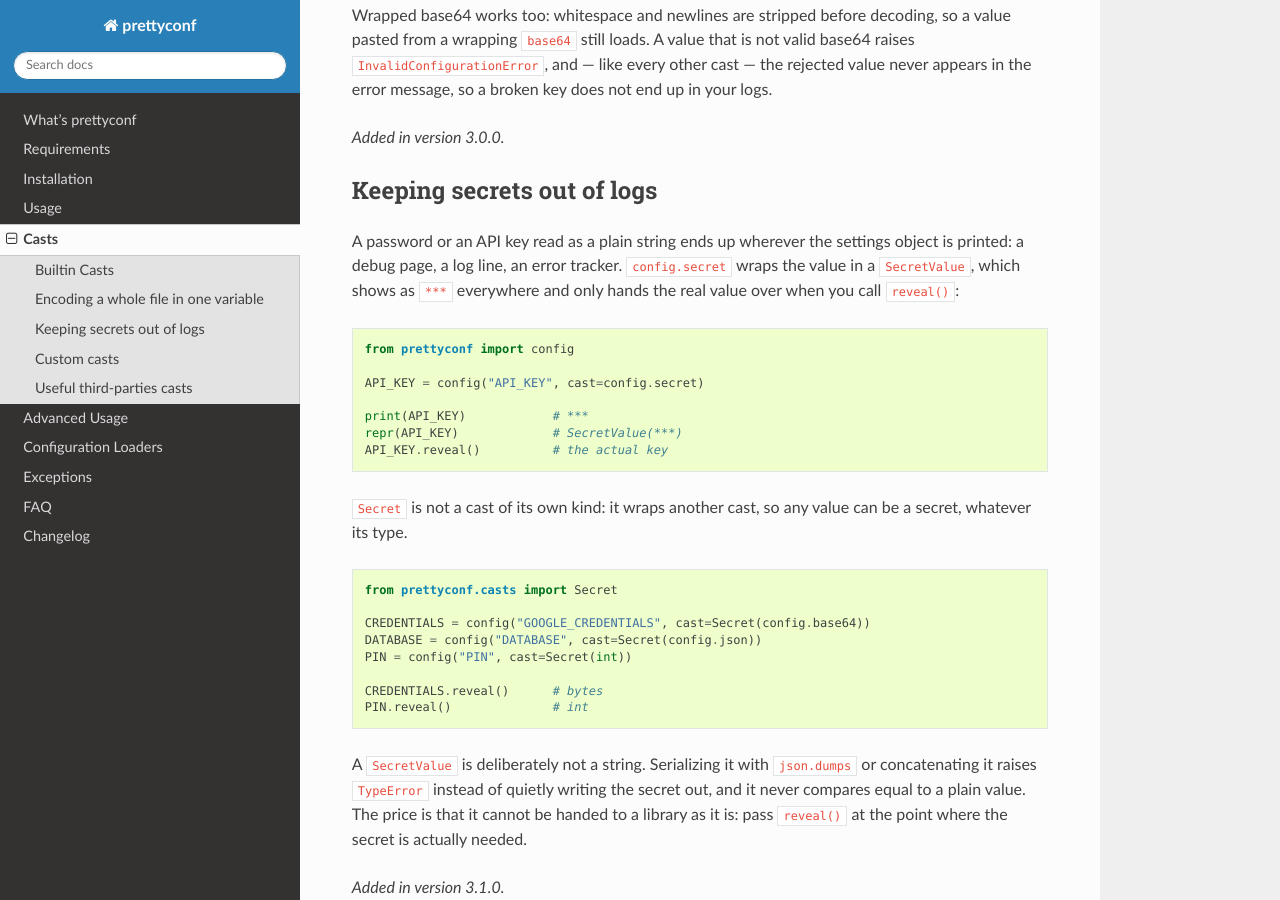
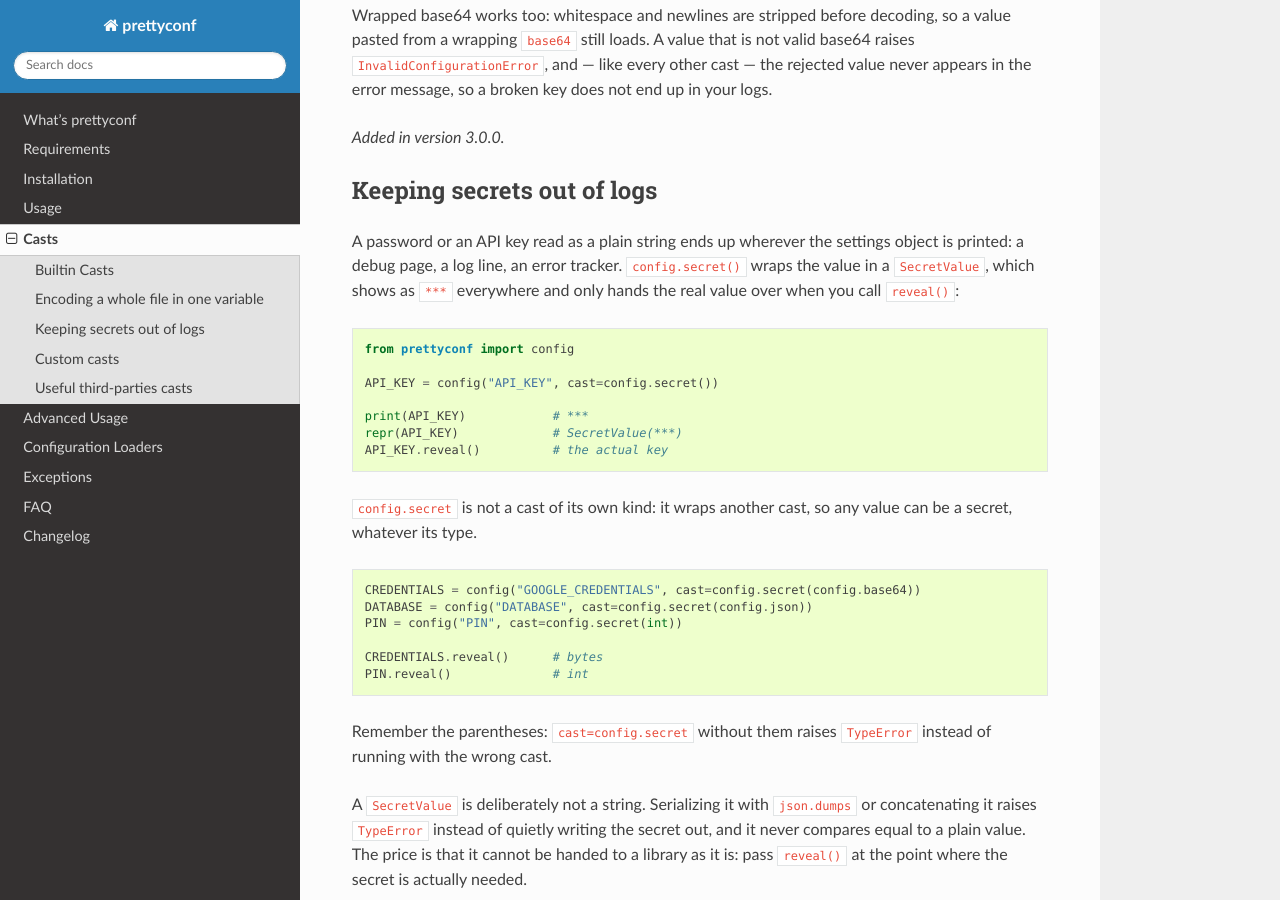
Before and after one commit to osantana/prettyconf, a Sphinx documentation site: the page built from docs/source/casts.rst, in a window 1280 px wide and 900 px high, scrolled down 1323 px. Built offline with Sphinx 7.4.7 and the Read the Docs theme 3.1.0, drawn with Linux system fonts in a browser that asks for light colours; some of the changed text lies outside the part shown.

Commit message:
Make config.secret a factory that takes the wrapped cast
config.secret(config.base64) reads better than importing Secret, and
matches config.option(mapping): a shortcut that is called with what it
wraps. config.secret() with no argument covers the plain string case.

The shortcut used without the parentheses would receive the value as if
it were the cast, and the resulting Secret would show that value in its
repr. It raises TypeError instead, without the value in the message.

Co-Authored-By: Claude Fable 5.2 <noreply@anthropic.com>

```diff
--- a/docs/source/casts.rst
+++ b/docs/source/casts.rst
@@ -13,8 +13,8 @@ Builtin Casts
 #. ``config.json`` - unserialize a string with JSON object into Python.
 #. ``config.base64`` - decodes a whole file encoded as a single base64
    string, see :ref:`base64`.
-#. ``config.secret`` - keeps the value out of logs and tracebacks until you ask
-   for it, see :ref:`secret`.
+#. ``config.secret()`` - keeps the value out of logs and tracebacks until you
+   ask for it, see :ref:`secret`.
 #. ``config.option`` - get a return value based on specific options:
 
 .. code-block:: python
@@ -81,33 +81,34 @@ Keeping secrets out of logs
 ~~~~~~~~~~~~~~~~~~~~~~~~~~~
 
 A password or an API key read as a plain string ends up wherever the settings
-object is printed: a debug page, a log line, an error tracker. ``config.secret``
-wraps the value in a ``SecretValue``, which shows as ``***`` everywhere and only
-hands the real value over when you call ``reveal()``:
+object is printed: a debug page, a log line, an error tracker.
+``config.secret()`` wraps the value in a ``SecretValue``, which shows as ``***``
+everywhere and only hands the real value over when you call ``reveal()``:
 
 .. code-block:: python
 
     from prettyconf import config
 
-    API_KEY = config("API_KEY", cast=config.secret)
+    API_KEY = config("API_KEY", cast=config.secret())
 
     print(API_KEY)            # ***
     repr(API_KEY)             # SecretValue(***)
     API_KEY.reveal()          # the actual key
 
-``Secret`` is not a cast of its own kind: it wraps another cast, so any value
-can be a secret, whatever its type.
+``config.secret`` is not a cast of its own kind: it wraps another cast, so any
+value can be a secret, whatever its type.
 
 .. code-block:: python
 
-    from prettyconf.casts import Secret
-
-    CREDENTIALS = config("GOOGLE_CREDENTIALS", cast=Secret(config.base64))
-    DATABASE = config("DATABASE", cast=Secret(config.json))
-    PIN = config("PIN", cast=Secret(int))
+    CREDENTIALS = config("GOOGLE_CREDENTIALS", cast=config.secret(config.base64))
+    DATABASE = config("DATABASE", cast=config.secret(config.json))
+    PIN = config("PIN", cast=config.secret(int))
 
     CREDENTIALS.reveal()      # bytes
     PIN.reveal()              # int
+
+Remember the parentheses: ``cast=config.secret`` without them raises
+``TypeError`` instead of running with the wrong cast.
 
 A ``SecretValue`` is deliberately not a string. Serializing it with
 ``json.dumps`` or concatenating it raises ``TypeError`` instead of quietly
```
Also changed, not shown: CHANGES.txt (+6 -6 lines), 3 other files.
